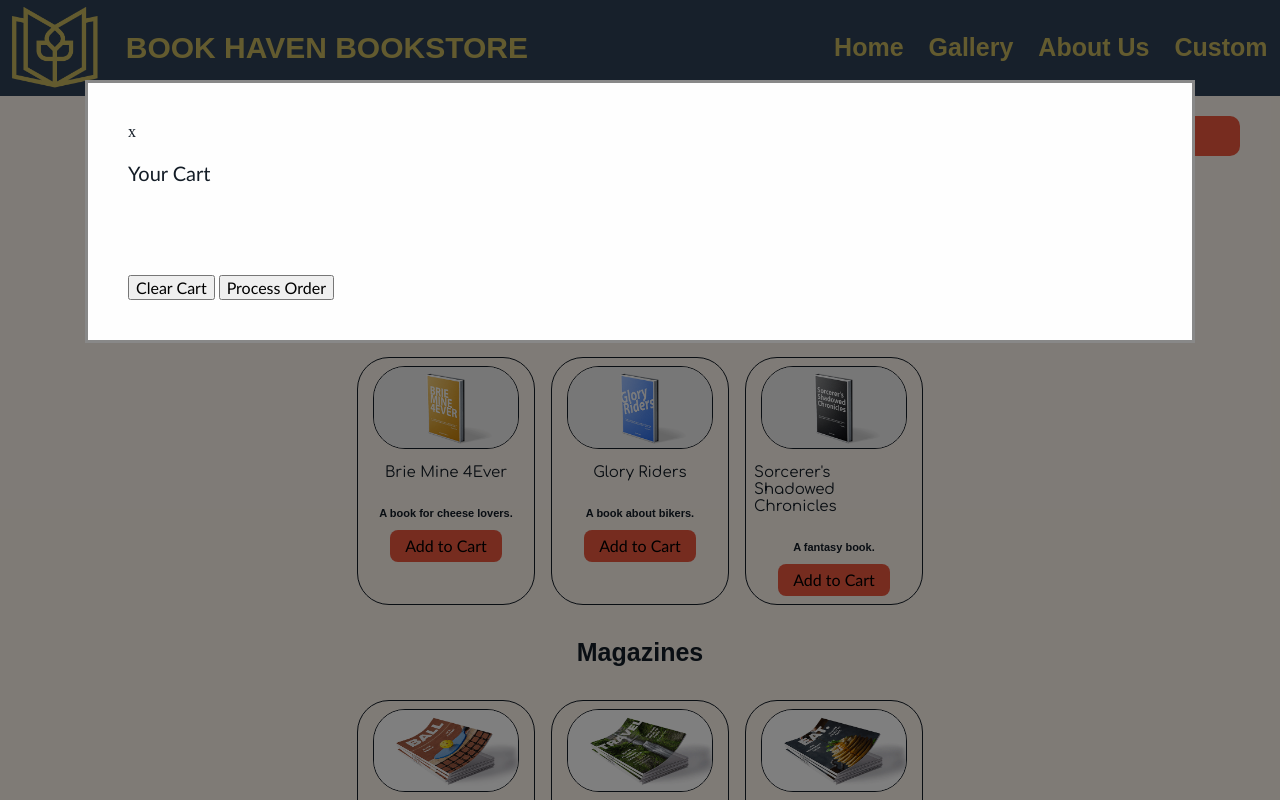
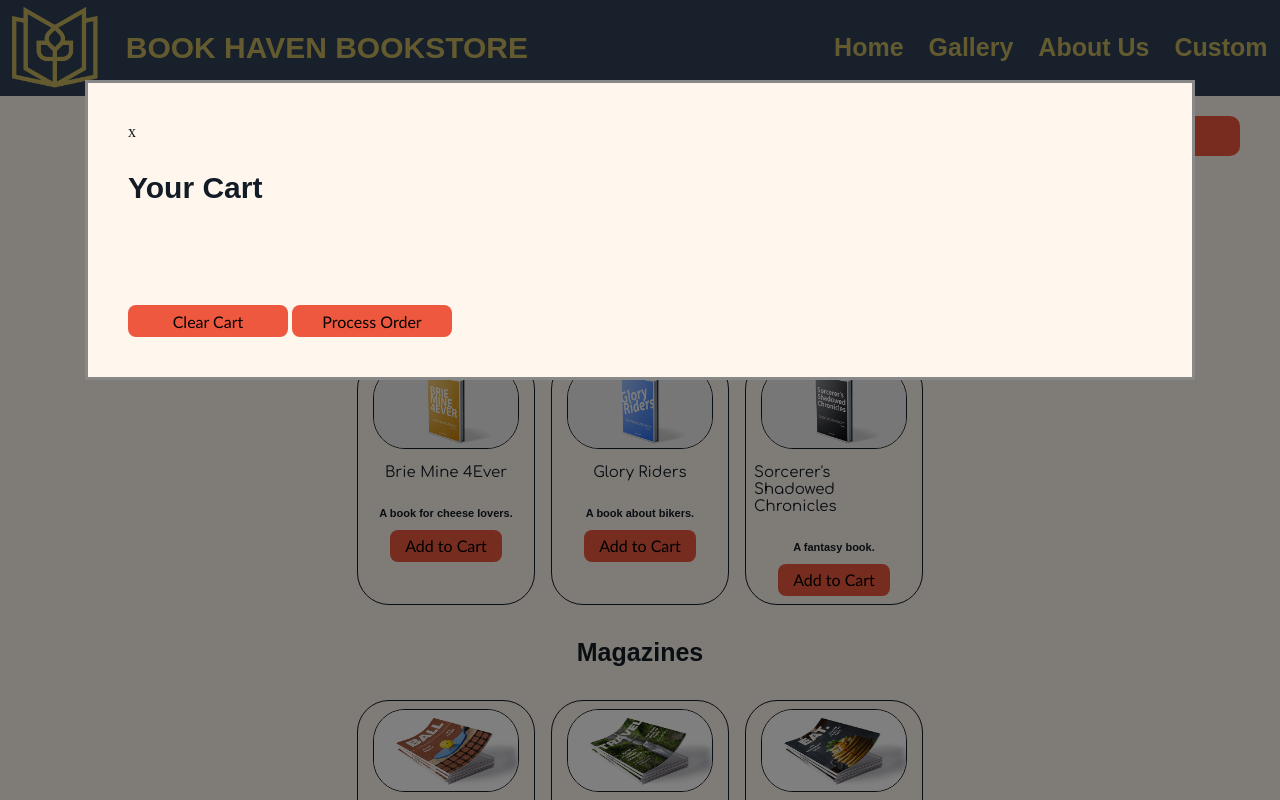
Before and after one commit to enokiLucas/BookHavenBookStore, a website: page pages/gallery.html in a window 1280 px wide. Both pictures are taken after a click on the button "View Cart". Shown: the top 800 px of the page. Drawn offline with Linux system fonts and the light colour scheme.

Commit message:
Style the cart

```diff
--- a/pages/gallery.html
+++ b/pages/gallery.html
@@ -48,13 +48,13 @@
             <div id="shop-cart" class="cart-modal">
                 <div class="modal-content">
                     <span class="close" id="close-cart">x</span>
-                    <p class="body-large">Your Cart</p>
+                    <p class="title-large">Your Cart</p>
                     <br />
                     <ul id="cart-items"></ul>
                     <br />
                     <br />
-                    <button id="clear-cart-button" class="cart-button body">Clear Cart</button>
-                    <button id="process-order-button" class="cart-button body">Process Order</button>
+                    <button id="clear-cart-button" class="cart-button body button-main">Clear Cart</button>
+                    <button id="process-order-button" class="cart-button body button-main">Process Order</button>
                 </div>
             </div>
 
--- a/styles/gallery.css
+++ b/styles/gallery.css
@@ -18,6 +18,11 @@ main {
     left: 25em;
 }
 
+.modal-content {
+    background-color: var(--parchmentWhite);
+    color: var(--font-color);
+}
+
 @media all and (max-width: 480px) {
     .products-group {
         display: flex;
```
